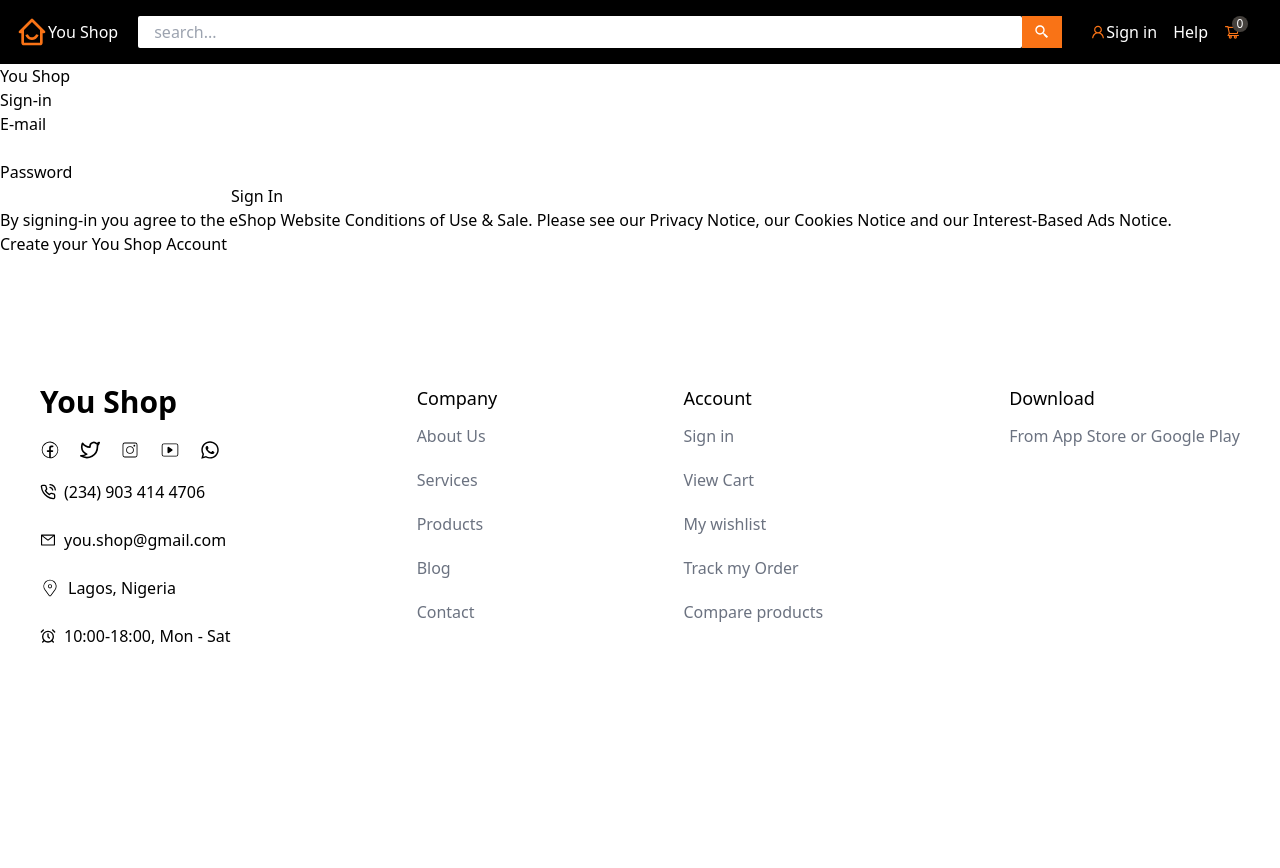
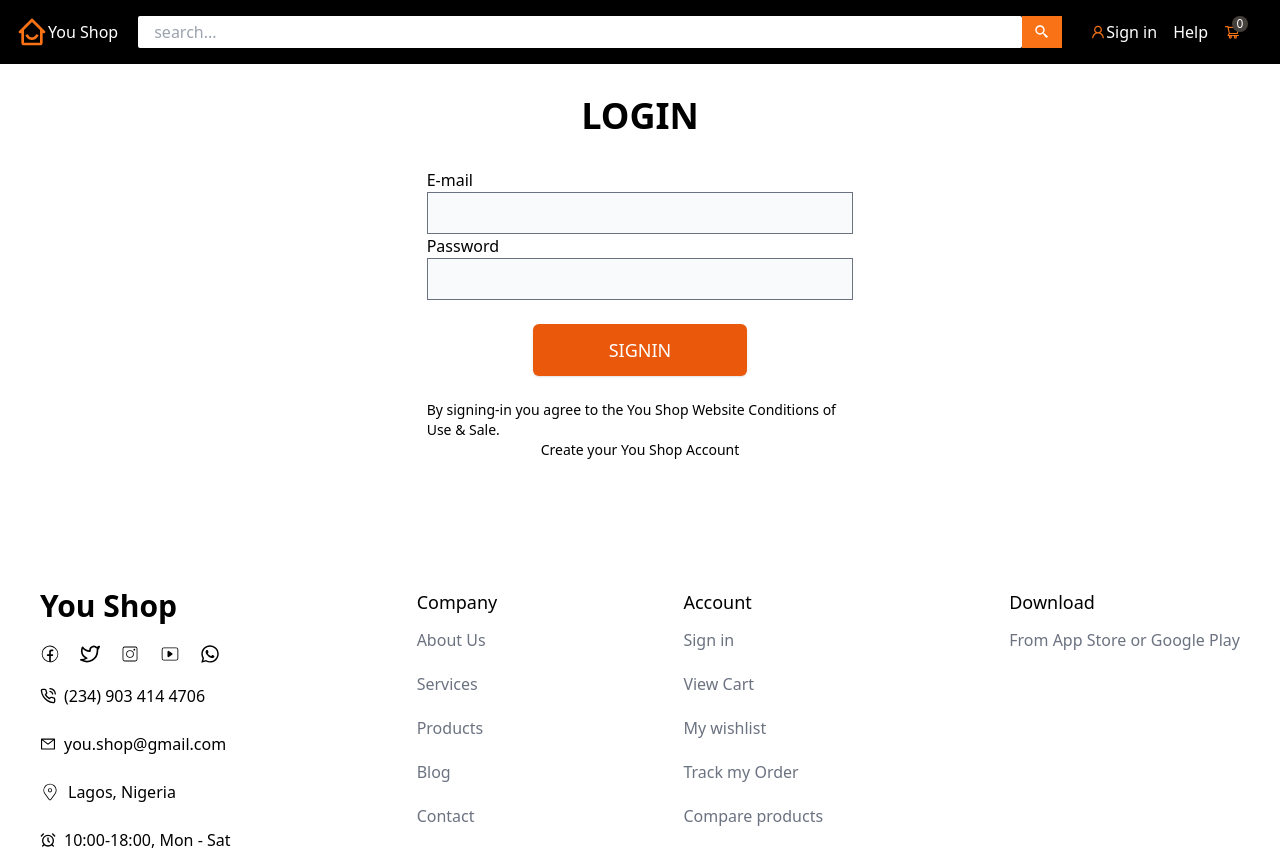
Before and after one commit to Opeyemi-Omotayo/You-shop, a React (Create React App) app: page /accounts/login in a window 1280 px wide. Before the commit the page ends 800 px from the top, so only its background shows below. Built offline with nearby package versions, Linux system fonts and the light colour scheme.

Commit message:
designed the login page

```diff
--- a/src/components/accounts/Login.tsx
+++ b/src/components/accounts/Login.tsx
@@ -5,14 +5,14 @@ function Login() {
     const [email, setEmail] = useState('');
     const [password, setPassword] = useState('');
 
-    const signIn = (e:any) => {
+    const signIn = (e: any) => {
         e.preventDefault();
 
 
 
     }
 
-    const register = (e:any) => {
+    const register = (e: any) => {
         e.preventDefault();
 
 
@@ -21,31 +21,33 @@ function Login() {
 
     return (
         <div >
-            <Link to='/' style={{ textDecoration: "none" }}>
-                <div >
-                    <h2 >You Shop</h2>
-                </div>
-            </Link>
 
-            <div >
-                <h1>Sign-in</h1>
+            <div className=' flex flex-col items-center justify-center ' >
+                <div className='w-4/6 md:w-3/6 lg:w-2/6'>
+                    <h1 className=' flex items-center justify-center text-4xl font-semibold m-8'>LOGIN</h1>
 
                     <form>
                         <h5>E-mail</h5>
-                    <input type='text' value={email} onChange={e => setEmail(e.target.value)} />
+                        <input type='text' className='bg-gray-50 border border-gray-500 w-full p-2' value={email} onChange={e => setEmail(e.target.value)} />
 
                         <h5>Password</h5>
-                    <input type='password' value={password} onChange={e => setPassword(e.target.value)} />
+                        <input type='password' className='bg-gray-50 border border-gray-500 w-full p-2' value={password} onChange={e => setPassword(e.target.value)} />
 
-                    <button type='submit'  onClick={signIn}>Sign In</button>
+                        <div className='flex items-center justify-center'>
+                            <button type='submit' className=' text-white text-lg bg-orange-600 w-2/4 py-3 px-6 rounded-md shadow my-6' onClick={signIn}>SIGNIN</button>
+
+                        </div>
                     </form>
-
-                <p>
-                    By signing-in you agree to the eShop Website Conditions of Use & Sale. Please
-                    see our Privacy Notice, our Cookies Notice and our Interest-Based Ads Notice.
+                    <div className='flex flex-col items-center justify-center'>
+                        <p className='text-sm'>
+                            By signing-in you agree to the You Shop Website Conditions of Use & Sale.
                         </p>
 
-                <button  onClick={register}>Create your You Shop Account</button>
+                        <button className='hover:text-orange-600 text-sm' onClick={register}>Create your You Shop Account</button>
+                    </div>
+
+                </div>
+
             </div>
         </div>
     )
--- a/src/components/hero/Hero.tsx
+++ b/src/components/hero/Hero.tsx
@@ -2,7 +2,7 @@ import React from 'react'
 
 const Hero = () => {
   return (
-    <div className='w-full bg-cover bg-my-image h-80vh'>
+    <div className='w-full bg-center bg-cover bg-my-image h-80vh'>
 
     </div>
   )
```
Lines whose indentation alone changed are shown as unchanged.
